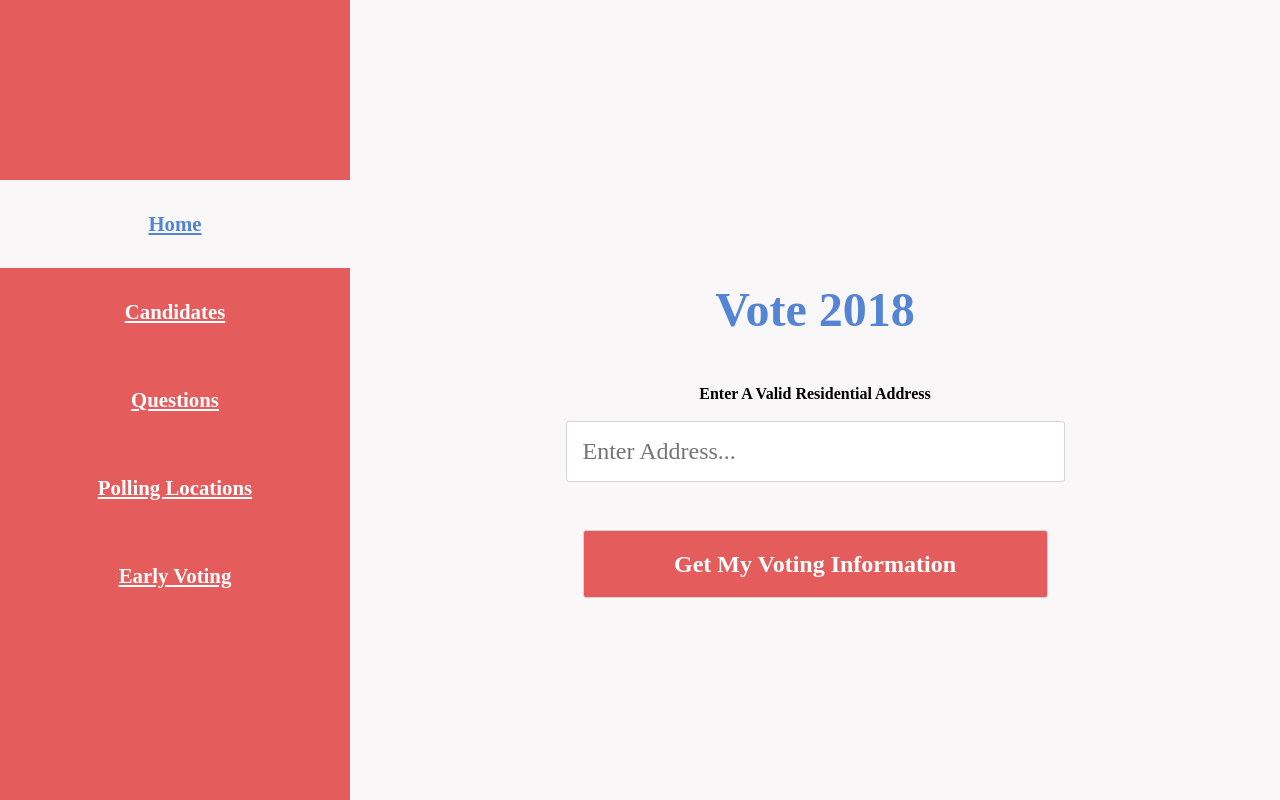
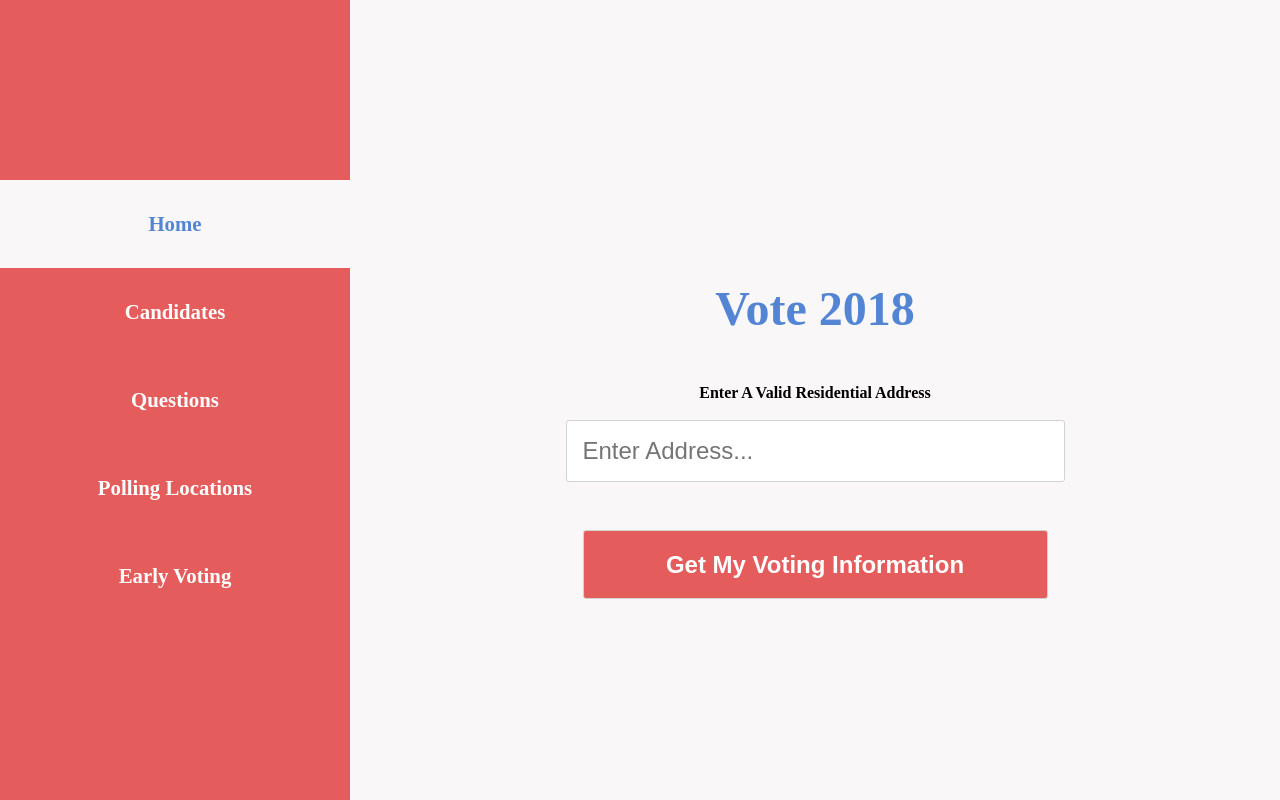
Before and after one commit to GhettoGeek/vote-2018, a React (Create React App) app in the folder client/: page / in a window 1280 px wide. Built offline with nearby package versions, Linux system fonts and the light colour scheme; a web font is replaced by a local one.

Commit message:
fixed font

```diff
--- a/client/src/App.css
+++ b/client/src/App.css
@@ -24,7 +24,7 @@
   flex-direction: column;
   justify-content: center;
   align-items: center;
-  font-family: "Brandon Grotesque";
+  font-family: "brandon-grotesque";
   font-weight: bold;
   font-size: 1.3rem;
 }
@@ -39,6 +39,7 @@
   padding: 2rem 0;
   text-align: center;
   color: white;
+  text-decoration: none;
 }
 
 .nav a:hover {
@@ -71,7 +72,6 @@
 
 .form input[type=text] {
   border: solid 1px lightgrey;
-  font-family: "Brandon Grotesque";
   font-size: 1.5rem;
   border-radius: 3px;
   padding: 1rem;
@@ -84,7 +84,6 @@
   margin-top: 3rem;
   width: 100%;
   background-color: #f1f1f1;
-  font-family: "Brandon Grotesque";
   font-size: 1.5rem;
   background-color: #e45c5c;
   color: white;
@@ -119,13 +118,11 @@
   color: #5385d4;
   margin-top: 5rem;
   margin-bottom: 3rem;
-  font-family: "Brandon Grotesque";
   font-size: 3rem;
 }
 
 .contest h1 {
   color: #e45c5c;
-  font-family: "Brandon Grotesque";
   font-size: 1.7rem;
   text-align: center;
   margin-bottom: 5rem;
@@ -134,7 +131,6 @@
 
 .poll-wrapper h1, .candidates-h1 {
   color: #e45c5c;
-  font-family: "Brandon Grotesque";
   font-size: 3rem;
   text-align: center;
   margin-bottom: 5rem;
@@ -159,7 +155,6 @@
 }
 
 .poll, .question {
-  font-family: "Brandon Grotesque";
   background-color: #fff;
   box-shadow: 1px 1px 10px 1px #efe7e7;
   display: flex;
@@ -176,7 +171,6 @@
 
 .error {
   color: #6b6b6b;
-  font-family: "Brandon Grotesque";
 }
 
 .question {
@@ -186,7 +180,6 @@
 
 .poll h3, .question h3 {
   color: #5385d4;
-  font-family: "Brandon Grotesque";
   font-size: 1.5rem;
   padding: 4rem 0 3rem 0;
 }
--- a/client/src/index.css
+++ b/client/src/index.css
@@ -1,11 +1,7 @@
 body {
   margin: 0;
   padding: 0;
-  font-family: -apple-system, BlinkMacSystemFont, "Segoe UI", "Roboto", "Oxygen",
-    "Ubuntu", "Cantarell", "Fira Sans", "Droid Sans", "Helvetica Neue",
-    sans-serif;
-  -webkit-font-smoothing: antialiased;
-  -moz-osx-font-smoothing: grayscale;
+  font-family: "brandon-grotesque", "Raleway", sans-serif
 }
 
 code {
```
